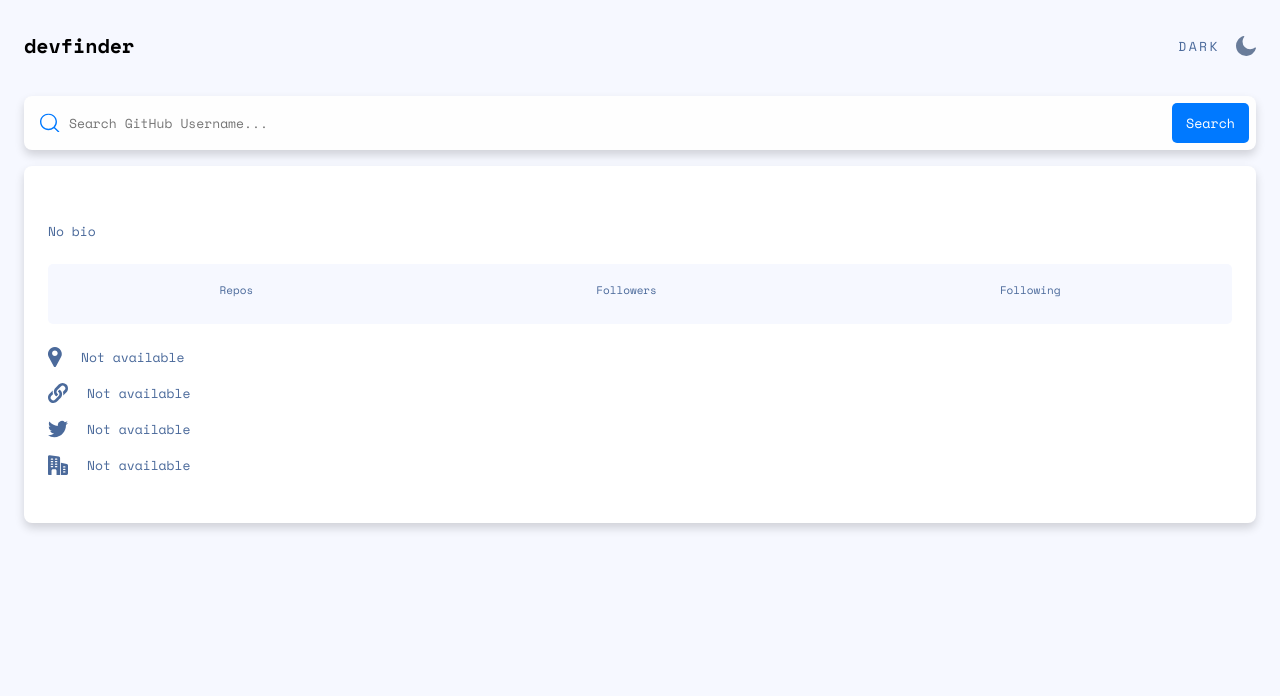
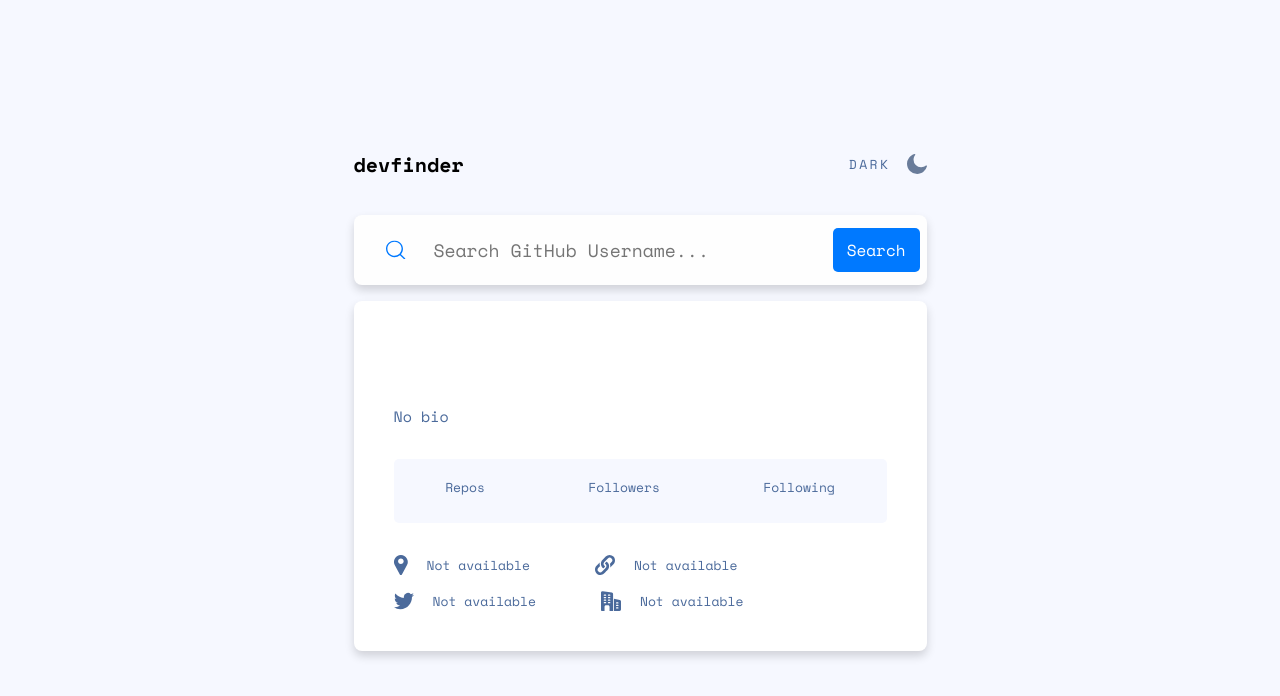
Before and after one commit to cotne998/github-user-search, a React (Vite) app: page / in a window 1280 px wide. Shown: the top 696 px of the page. Built offline with nearby package versions, Linux system fonts and the light colour scheme; no server answers.

Commit message:
changed styles and made it responsive

```diff
--- a/src/App.css
+++ b/src/App.css
@@ -22,3 +22,37 @@ body {
   flex-direction: column;
   gap: 1.6rem;
 }
+
+.lower-wrap {
+  display: flex;
+  flex-direction: column;
+  gap: 1.6rem;
+}
+
+.info-div {
+  display: flex;
+  flex-direction: column;
+  gap: 2.3rem;
+}
+
+.avatar-div {
+  display: block;
+}
+
+@media only screen and (min-width: 48rem) {
+  body {
+    display: flex;
+    flex-direction: column;
+    align-items: center;
+    justify-content: center;
+  }
+
+  .lower-wrap {
+    flex-direction: row;
+    gap: 6.5rem;
+  }
+
+  .info-div {
+    gap: 3.2rem;
+  }
+}
--- a/src/components/Main.tsx
+++ b/src/components/Main.tsx
@@ -40,6 +40,8 @@ export default function Main() {
         inputValue={inputValue}
         setInputValue={setInputValue}
         fetchData={fetchData}
+        user={user}
+        setUser={setUser}
       />
       <Result fetchData={fetchData} user={user} setUser={setUser} />
     </>
--- a/src/components/Result.tsx
+++ b/src/components/Result.tsx
@@ -35,8 +35,11 @@ export default function Result({ fetchData, user, setUser }: ResultProps) {
   return (
     <>
       <MainSection>
+        <div className="avatar-div">
+          {user?.avatar_url && <UserImg width={70} src={user.avatar_url} />}
+        </div>
+        <div className="info-div">
           <UserNameDiv>
-          {user?.avatar_url && <UserImg width={70} src={user.avatar_url} />}
             <UserInfoDiv>
               {user?.name && <UserName>{user.name}</UserName>}
               {user?.login && <UserLogin>{user.login}</UserLogin>}
@@ -62,6 +65,7 @@ export default function Result({ fetchData, user, setUser }: ResultProps) {
           </FollowersDiv>
 
           <OtherInfoSection>
+            <div className="lower-wrap">
               <OtherInfoWrap>
                 <OtherInfoImg src={LocationIcon} />
                 <OtherInfo>
@@ -69,14 +73,13 @@ export default function Result({ fetchData, user, setUser }: ResultProps) {
                 </OtherInfo>
               </OtherInfoWrap>
               <OtherInfoWrap>
-            <OtherInfoWrap>
                 <OtherInfoImg src={WebsiteIcon} />
                 <OtherInfo>
                   {!user?.html_url ? "Not available" : user.html_url}
                 </OtherInfo>
               </OtherInfoWrap>
-          </OtherInfoWrap>
-          <OtherInfoWrap>
+            </div>
+            <div className="lower-wrap">
               <OtherInfoWrap>
                 <OtherInfoImg src={TwitterIcon} />
                 <OtherInfo>
@@ -85,16 +88,15 @@ export default function Result({ fetchData, user, setUser }: ResultProps) {
                     : user.twitter_username}
                 </OtherInfo>
               </OtherInfoWrap>
-          </OtherInfoWrap>
-          <OtherInfoWrap>
               <OtherInfoWrap>
                 <OtherInfoImg src={CompanyIcon} />
                 <OtherInfo>
                   {!user?.company ? "Not available" : user.company}
                 </OtherInfo>
               </OtherInfoWrap>
-          </OtherInfoWrap>
+            </div>
           </OtherInfoSection>
+        </div>
       </MainSection>
     </>
   );
@@ -109,6 +111,17 @@ const MainSection = styled.section`
   display: flex;
   flex-direction: column;
   gap: 2.3rem;
+
+  @media only screen and (min-width: 48rem) {
+    gap: 3.2rem;
+    padding: 4rem;
+  }
+
+  @media only screen and (min-width: 90rem) {
+    gap: 3.2rem;
+    padding: 4rem;
+    flex-direction: row;
+  }
 `;
 
 const UserNameDiv = styled.div`
@@ -120,12 +133,20 @@ const UserNameDiv = styled.div`
 
 const UserImg = styled.img`
   border-radius: 50%;
+
+  @media only screen and (min-width: 48rem) {
+    width: 11.7rem;
+  }
 `;
 
 const UserName = styled.h2`
   font-size: 1.6rem;
   font-weight: 700;
   color: #2b3442;
+
+  @media only screen and (min-width: 48rem) {
+    font-size: 2.6rem;
+  }
 `;
 
 const UserInfoDiv = styled.div``;
@@ -133,17 +154,29 @@ const UserInfoDiv = styled.div``;
 const UserLogin = styled.span`
   color: #0079ff;
   font-size: 1.3rem;
+
+  @media only screen and (min-width: 48rem) {
+    font-size: 1.6rem;
+  }
 `;
 
 const UserJoinInfo = styled.p`
   color: #697c9a;
   font-size: 1.3rem;
   margin-top: 0.7rem;
+
+  @media only screen and (min-width: 48rem) {
+    font-size: 1.5rem;
+  }
 `;
 
 const Bio = styled.p`
   color: #4b6a9b;
   font-size: 1.3rem;
+
+  @media only screen and (min-width: 48rem) {
+    font-size: 1.5rem;
+  }
 `;
 
 const FollowersDiv = styled.div`
@@ -167,12 +200,20 @@ const SocialInfoDiv = styled.div`
 const SocialInfoTitle = styled.span`
   color: #4b6a9b;
   font-size: 1.1rem;
+
+  @media only screen and (min-width: 48rem) {
+    font-size: 1.3rem;
+  }
 `;
 
 const SocialInfo = styled.span`
   color: #2b3442;
   font-size: 1.6rem;
   font-weight: 700;
+
+  @media only screen and (min-width: 48rem) {
+    font-size: 2.2rem;
+  }
 `;
 
 const OtherInfoSection = styled.div`
--- a/src/components/Search.tsx
+++ b/src/components/Search.tsx
@@ -1,23 +1,34 @@
 import styled from "styled-components";
 import MoonIcon from "/assets/icon-moon.svg";
 import SearchIconImg from "/assets/icon-search.svg";
+
+interface IUserData {
+  login: string;
+  id: number;
+  avatar_url: string;
+  name: string | null;
+}
 
 interface SearchProps {
   inputValue: string;
   setInputValue: React.Dispatch<React.SetStateAction<string>>;
   fetchData: () => Promise<void>;
+  user: IUserData | undefined;
+  setUser: React.Dispatch<React.SetStateAction<IUserData | undefined>>;
 }
 
 export default function Search({
   inputValue,
   setInputValue,
   fetchData,
+  user,
+  setUser,
 }: SearchProps) {
-  const handleChange = (e: React.ChangeEvent<HTMLInputElement>) => {
+  const handleChange = (e: React.ChangeEvent<HTMLInputElement>): void => {
     setInputValue(e.target.value);
   };
 
-  const handleKeyDown = (e: React.KeyboardEvent<HTMLInputElement>) => {
+  const handleKeyDown = (e: React.KeyboardEvent<HTMLInputElement>): void => {
     if (e.key === "Enter") {
       fetchData();
     }
@@ -49,7 +60,16 @@ export default function Search({
   );
 }
 
-const UpperWrap = styled.div``;
+// Styled Components
+const UpperWrap = styled.div`
+  @media only screen and (min-width: 48rem) {
+    width: 57.3rem;
+  }
+
+  @media only screen and (min-width: 90rem) {
+    width: 73.3rem;
+  }
+`;
 
 const ThemeWrap = styled.div`
   width: 100%;
@@ -83,6 +103,10 @@ const SearchIcon = styled.img`
   top: 50%;
   transform: translateY(-50%);
   width: 2rem;
+
+  @media only screen and (min-width: 48rem) {
+    left: 3.2rem;
+  }
 `;
 
 const Input = styled.input`
@@ -96,6 +120,12 @@ const Input = styled.input`
   font-size: 1.3rem;
   color: #4b6a9b;
   font-family: "Space Mono", monospace;
+
+  @media only screen and (min-width: 48rem) {
+    font-size: 1.8rem;
+    padding: 2.2rem;
+    padding-left: 8rem;
+  }
 `;
 
 const SearchButton = styled.button`
@@ -109,4 +139,9 @@ const SearchButton = styled.button`
   background-color: #0079ff;
   color: white;
   font-family: "Space Mono", monospace;
+  font-size: 1.4rem;
+
+  @media only screen and (min-width: 48rem) {
+    font-size: 1.6rem;
+  }
 `;
```
Lines whose indentation alone changed are shown as unchanged.
